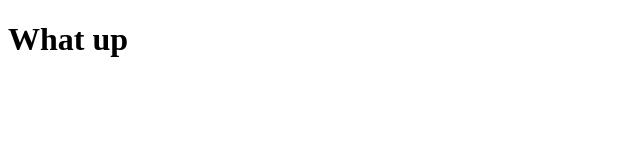
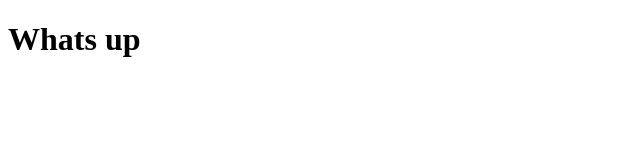
Before and after one commit to mjbovee/snap-deployment, a plain HTML site: page index.html in a window 1280 px wide. Shown: the full height of the page, 0-640 px from the left. Drawn offline with Linux system fonts and the light colour scheme.

Commit message:
small edits

```diff
--- a/index.html
+++ b/index.html
@@ -5,6 +5,6 @@
 		<title>Snap-Deployment</title>
 	</head>
 	<body>
-		<h1>What up</h1>
+		<h1>Whats up</h1>
 	</body>
 </html>
```
